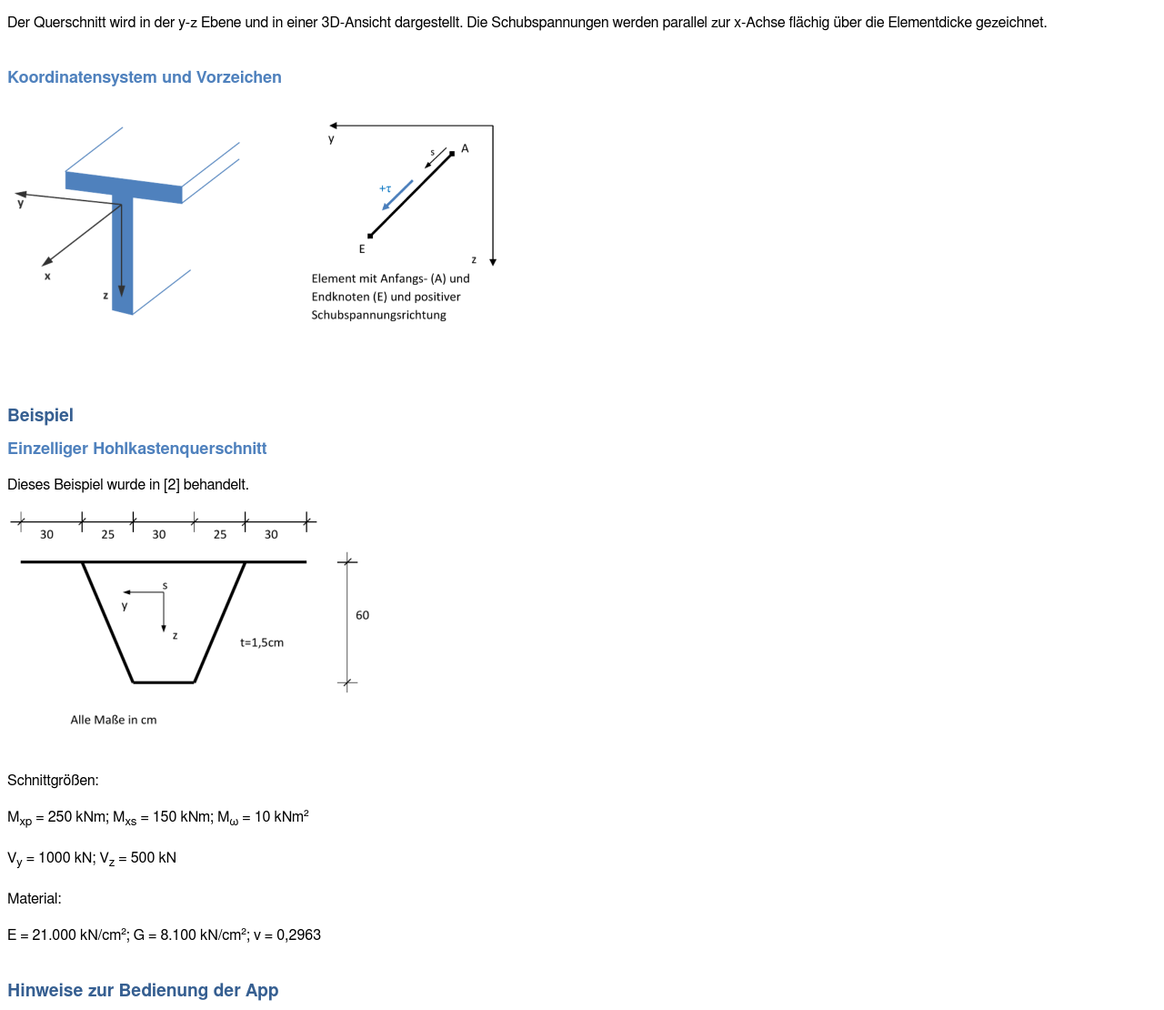
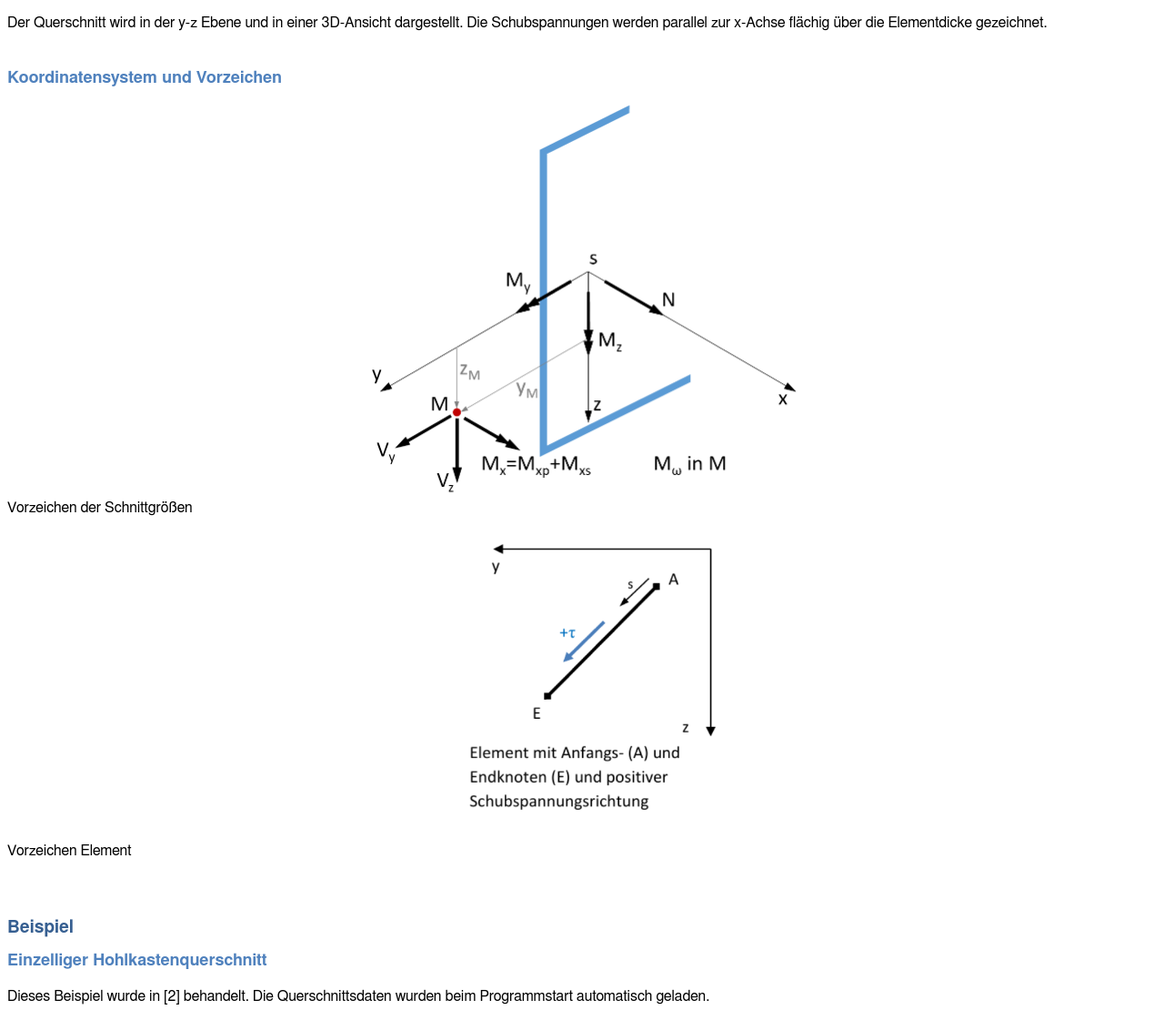
Before and after one commit to detrothe/duennqs, a website: page dist/Kurzdokumentation zu Duenne Querschnitte.html in a window 1280 px wide. Shown: the part 724-1834 px from the top of the page at 91% size. Drawn offline with nearby package versions, Linux system fonts and the light colour scheme.

Commit message:
15.4.2023

```diff
--- a/dist/Kurzdokumentation zu Duenne Querschnitte.html
+++ b/dist/Kurzdokumentation zu Duenne Querschnitte.html
@@ -162,9 +162,12 @@
 		Koordinatensystem und Vorzeichen
 	</h2>
 	<p>
-		<img src="querschnitt.png" name="Bild1" width="292" height="265" border="0" />
-		<img src="vorzeichen.png" name="Bild2" width="264" height="265" border="0" />
-		<br />
+		<img src="Vorzeichen_Querschnitt.png" name="Vorzeichen"
+			style="width:480px; height:433px; border:0px; margin: auto; display: block;" />
+		Vorzeichen der Schnittgrößen<br>
+		<img src="vorzeichen.png" name="Vorzeichen-Richtung"
+			style="width:351px; height:353px; border:0px; margin: auto; display: block;" />
+		Vorzeichen Element<br />
 		<br />
 	</p>
 	<h1 class="western">
@@ -174,10 +177,11 @@
 		Einzelliger Hohlkastenquerschnitt
 	</h2>
 	<p>
-		Dieses Beispiel wurde in [2] behandelt.
+		Dieses Beispiel wurde in [2] behandelt. Die Querschnittsdaten wurden beim Programmstart automatisch geladen.
 	</p>
 	<p>
-		<img src="beispiel_querschnitt.png" name="Bild3" style="width:401px; height:238px; border:0px" />
+		<img src="beispiel_querschnitt.png" name="Bild3"
+			style="width:401px; height:238px; border:0px; margin: auto; display: block;" />
 		<br />
 		<br />
 	</p>
@@ -196,7 +200,7 @@
 		Material:
 	</p>
 	<p>
-		E = 21.000 kN/cm²; G = 8.100 kN/cm²; ν = 0,2963
+		E = 21.000 kN/cm²; ν = 0,3
 	</p>
 
 	<p>
```
Also changed, not shown: dist/index.html (+1 -1 lines), dist/Vorzeichen_Querschnitt.png (added).
